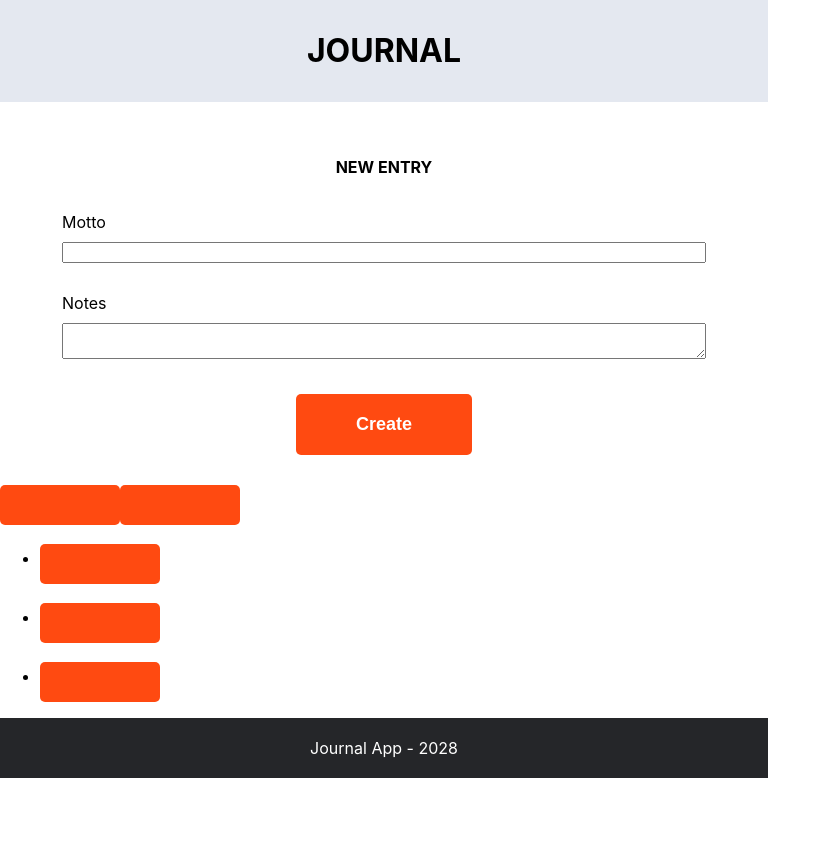
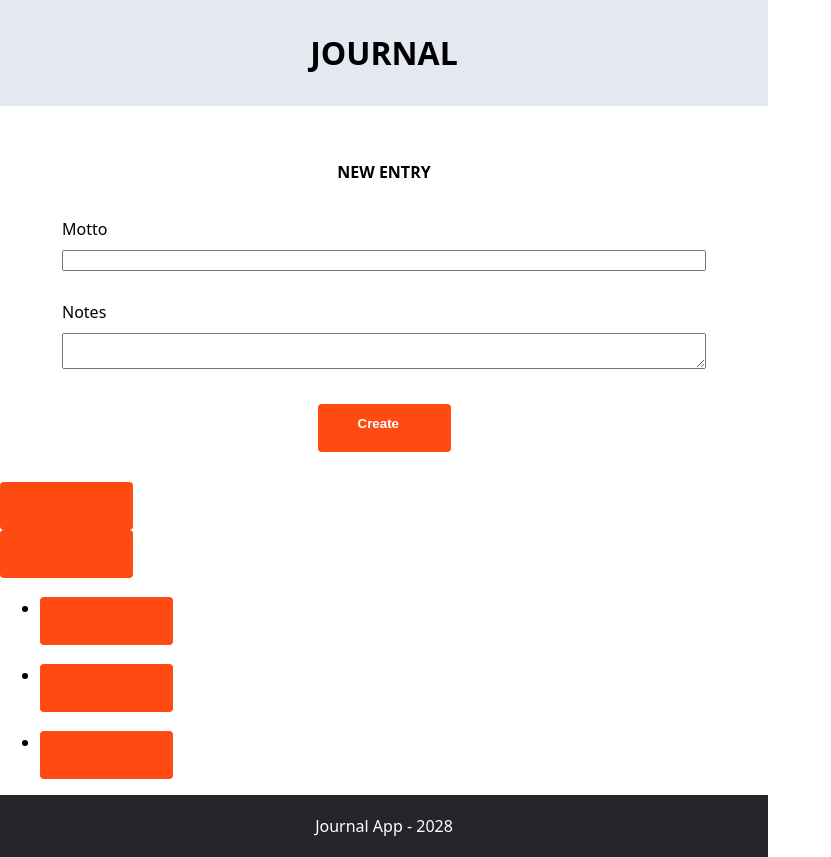
Before and after one commit to WinterIsCoding23/journal, a React (Create React App) app: page / in a window 1280 px wide. Shown: the whole page, without its empty margins (0-831 px from the left). Before the commit the page ends 800 px from the top, so only its background shows below. Built offline with nearby package versions, Linux system fonts and the light colour scheme.

Commit message:
style button figma

```diff
--- a/src/Components/Button/Button.css
+++ b/src/Components/Button/Button.css
@@ -2,12 +2,20 @@ button {
     align-self: center;
     background-color:  var(--color-nemo);
     color: rgb(255, 255, 255);
-    padding: 20px 60px;
-    font-weight: bold;
-    font-size: large;
+    padding: 12px 40px;
+    font-weight: 700;
     border:none;
-    border-radius: 5px;
+    border-radius: 4px;
     text-align: center;
+    gap: 8px;
+    display: flex;
+    flex-direction: row;
+    width: 133px;
+    height: 48px;
+
+    flex: none;
+    order: 0;
+    flex-grow: 0;
 }
 
 button:hover {
--- a/src/index.css
+++ b/src/index.css
@@ -1,8 +1,6 @@
 body {
   margin: 0;
-  font-family: -apple-system, BlinkMacSystemFont, 'Segoe UI', 'Roboto', 'Oxygen',
-    'Ubuntu', 'Cantarell', 'Fira Sans', 'Droid Sans', 'Helvetica Neue',
-    sans-serif;
+  font-family: system-ui, -apple-system, BlinkMacSystemFont, 'Segoe UI', Roboto, Oxygen, Ubuntu, Cantarell, 'Open Sans', 'Helvetica Neue', sans-serif;
   -webkit-font-smoothing: antialiased;
   -moz-osx-font-smoothing: grayscale;
 }
```
